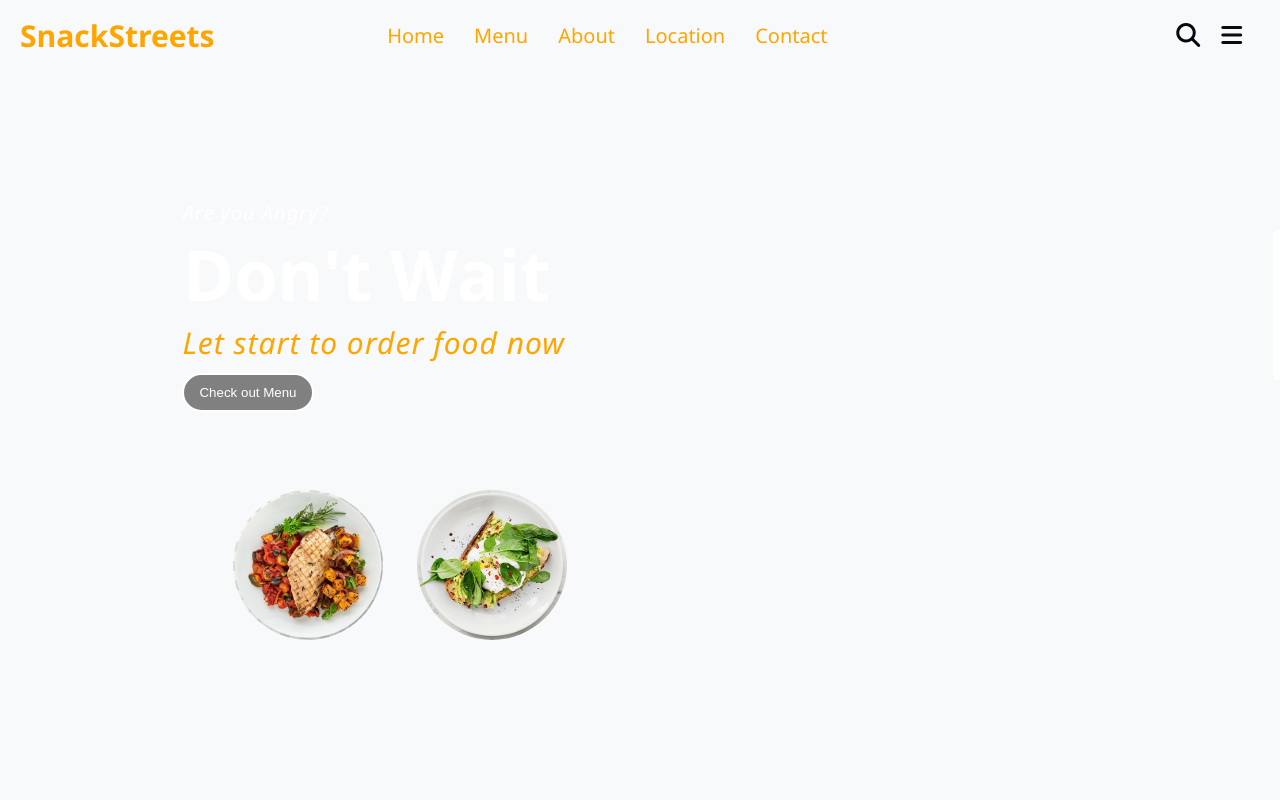
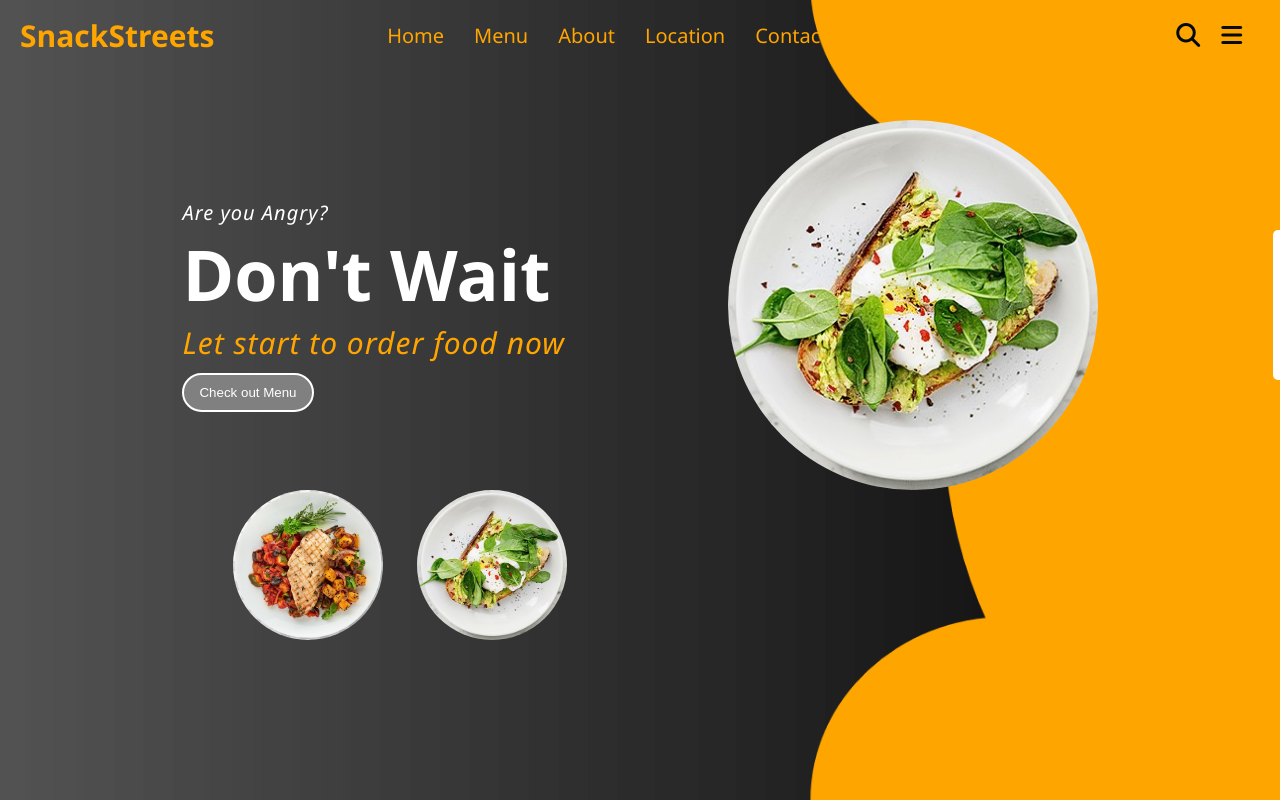
Before and after one commit to Naveenjr9353/Food-Recipe-Landing-Page, a plain HTML site: page index.html in a window 1280 px wide. Shown: the top 800 px of the page. Drawn offline with Linux system fonts and the light colour scheme.

Commit message:
Update style.css

```diff
--- a/style.css
+++ b/style.css
@@ -6,7 +6,7 @@
 
 body {
     font-family: 'Segoe UI', Tahoma, Geneva, Verdana, sans-serif;
-    background: #f8f9fa url("images/Background2.png") no-repeat center center fixed;
+    background: #f8f9fa url("Background2.png") no-repeat center center fixed;
     background-size: cover;
     min-height: 100vh;
     overflow-x: hidden;
@@ -107,7 +107,7 @@ section {
 .right {
     height: 370px;
     width: 370px;
-    background-image: url("images/food.jpg");
+    background-image: url("food.jpg");
     background-size: cover;
     background-position: center;
     border-radius: 50%;
```
